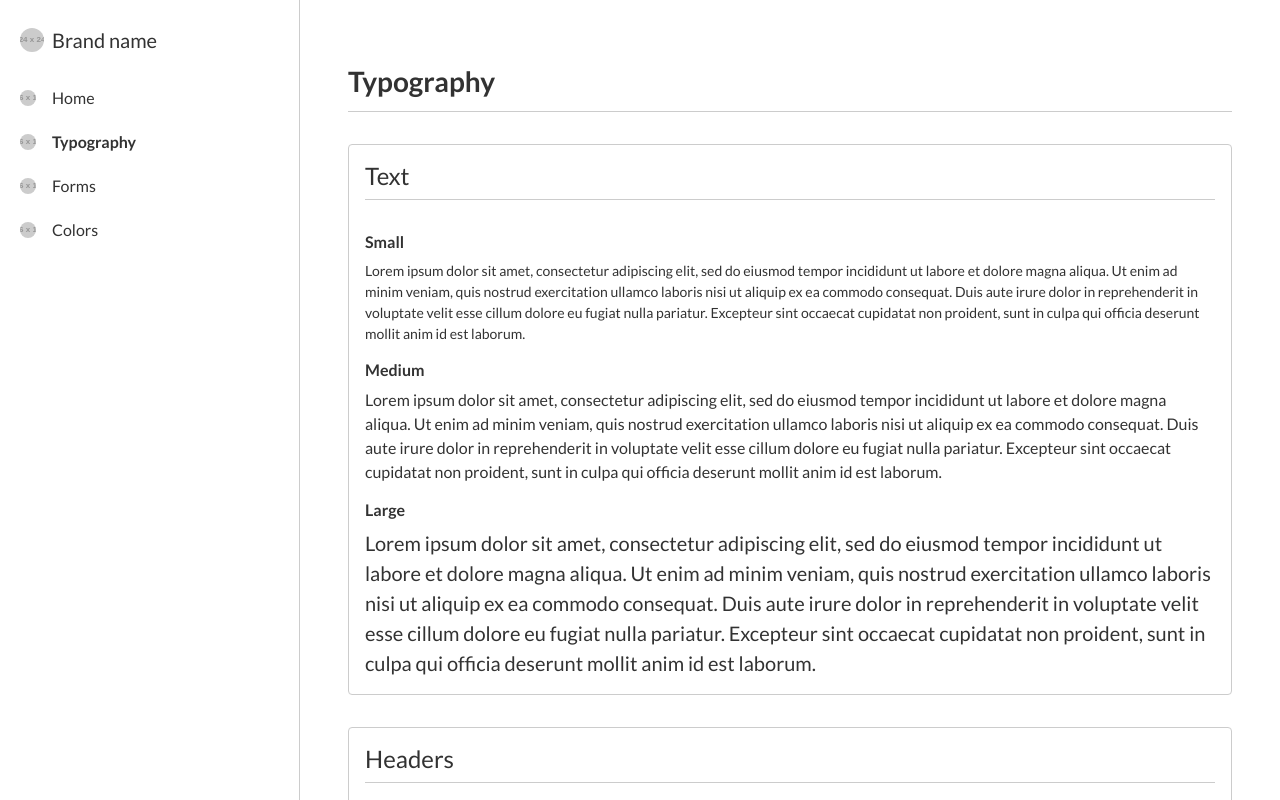
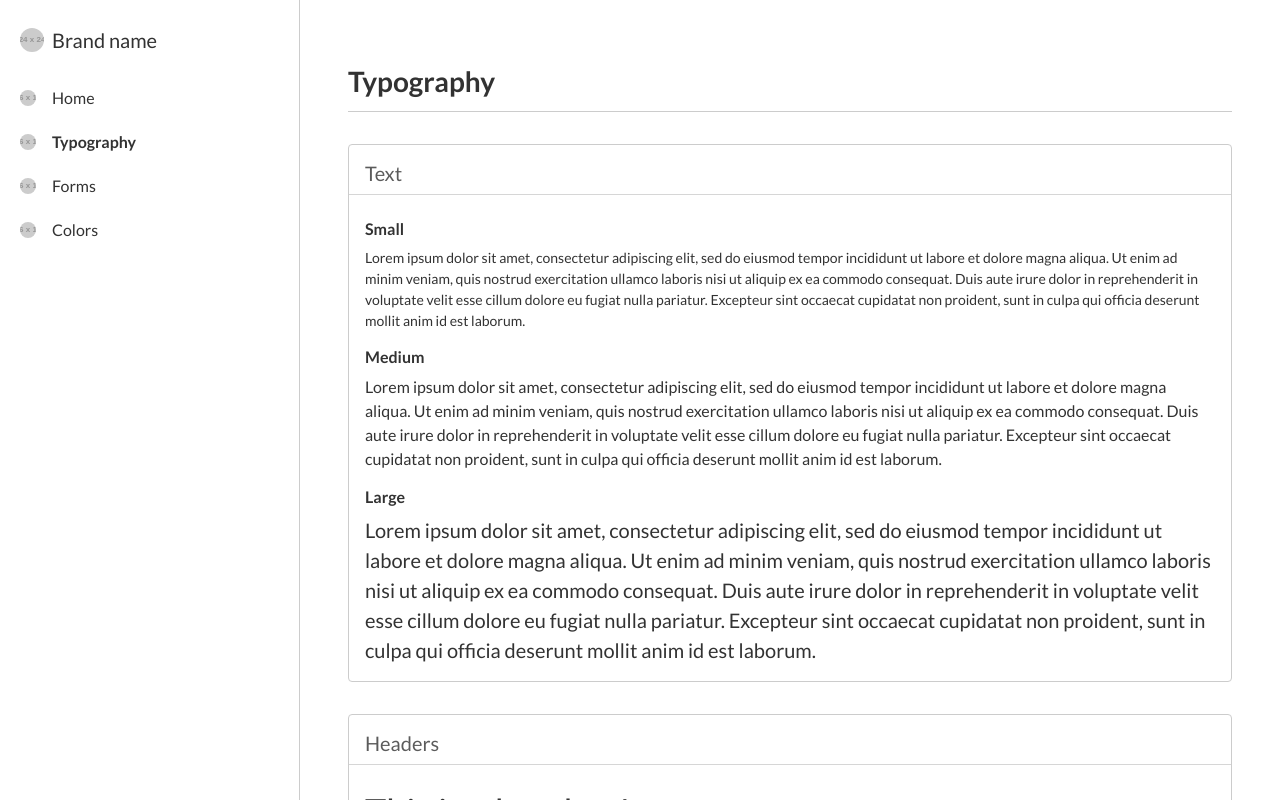
Before and after one commit to mccannm11/electronic-warrants, a React (Create React App) app: page /typography in a window 1280 px wide. Shown: the top 800 px of the page. Built offline with nearby package versions, Linux system fonts and the light colour scheme.

Commit message:
Panel header via context

```diff
--- a/src/pages/TypographyPage.tsx
+++ b/src/pages/TypographyPage.tsx
@@ -6,7 +6,7 @@ import { LoremIpsum } from "../utilities/LoremIpsum"
 import { Spacer } from "../utilities/Spacer"
 import { HR } from "../utilities/HR"
 import { Header } from "../typography/Header"
-import { Panel } from "../surfaces/Panel"
+import { Panel, PanelHeader } from "../surfaces/Panel"
 import { usePageLoad } from "../hooks/simulatePageLoad"
 
 const TypographyPage = () => {
@@ -17,12 +17,7 @@ const TypographyPage = () => {
       <PageHeader>Typography</PageHeader>
 
       <Panel>
-        <Header variant="4">Text</Header>
-        <Spacer height={0.5} />
-        <HR color="lightGrey" />
-        <Spacer height={1} />
-
-        <Spacer height={1} />
+        <PanelHeader>Text</PanelHeader>
         <Header variant="6" weight={700}>
           Small
         </Header>
@@ -53,11 +48,7 @@ const TypographyPage = () => {
       <Spacer height={2} />
 
       <Panel>
-        <Header variant="4">Headers</Header>
-        <Spacer height={0.5} />
-        <HR color="lightGrey" />
-
-        <Spacer height={1.5} />
+        <PanelHeader>Headers</PanelHeader>
         <Header variant="1"> This is a header 1</Header>
         <Header variant="2">This is a header 2</Header>
         <Header variant="3">This is a header 3</Header>
--- a/src/surfaces/Panel.tsx
+++ b/src/surfaces/Panel.tsx
@@ -1,17 +1,57 @@
-import React, { FC } from "react"
+import React, { FC, useContext } from "react"
 import styled from "styled-components"
+import { Pixel } from "../Types"
+import { Header } from "../typography/Header"
+import { Spacer } from "../utilities/Spacer"
+import { HR } from "../utilities/HR"
 
-const StyledPanel = styled.div`
+const StyledPanel = styled.div<PanelProps>`
   border-radius: 4px;
-  padding: 16px;
+  padding: ${(props) => props.padding}px;
   border: 1px solid #ccc;
 `
 
-/*
-  PanelHeader
-  PanelFooter
- */
+const StyledPanelHeader = styled.div<PanelProps>`
+  margin: 0 -${(props) => props.padding}px;
+  color: black;
+  opacity: 0.8;
+`
 
-const Panel: FC = (props) => <StyledPanel {...props} />
+const PanelHeader = ({ children }) => {
+  const { padding } = useContext(PanelContext)
 
-export { Panel }
+  return (
+    <StyledPanelHeader padding={padding}>
+      <div style={{ marginLeft: padding }}>
+        <Header variant="5">{children}</Header>
+      </div>
+      <Spacer height={0.5} />
+      <HR color="lightGrey" />
+      <Spacer height={1.5} />
+    </StyledPanelHeader>
+  )
+}
+
+type PanelContextProps = {
+  padding?: Pixel
+}
+
+const PanelContext = React.createContext<PanelContextProps>({})
+
+type PanelProps = {
+  padding?: Pixel
+}
+
+const Panel: FC<PanelProps> = ({ padding = 16, ...props }) => {
+  const panelContext = {
+    padding: padding
+  }
+
+  return (
+    <PanelContext.Provider value={panelContext}>
+      <StyledPanel padding={padding} {...props} />
+    </PanelContext.Provider>
+  )
+}
+
+export { Panel, PanelHeader }
```
